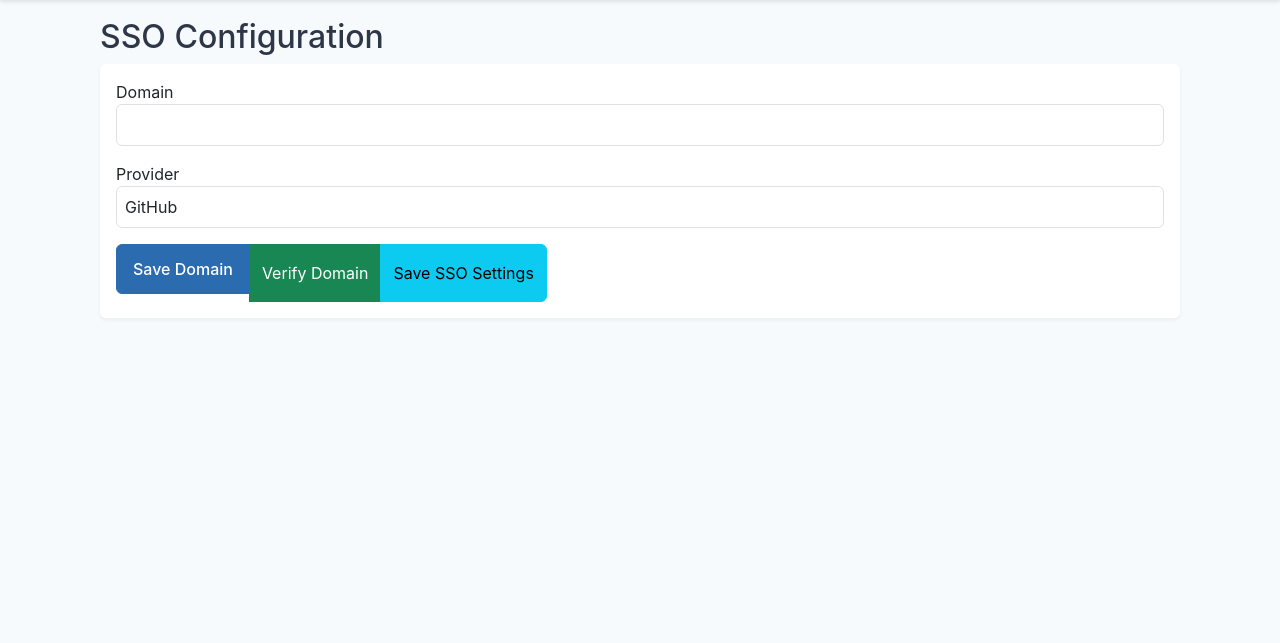
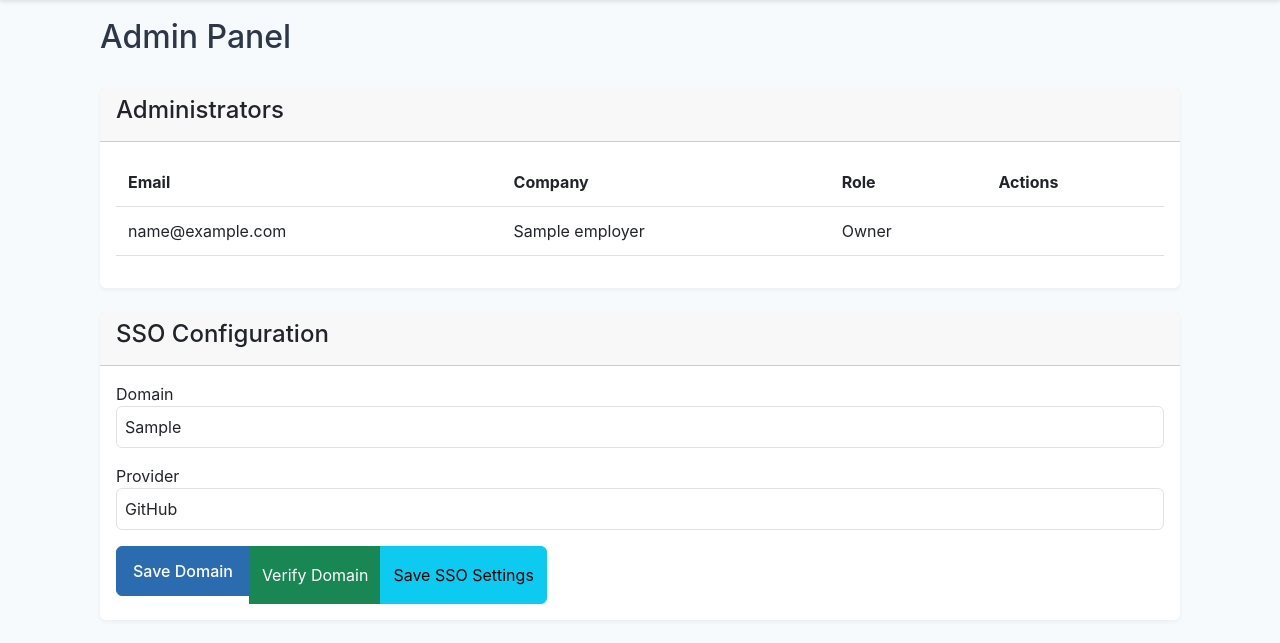
Before and after one commit to InSelfControll/jobseekers, a Flask app: page /admin/sso-config in a window 1280 px wide. Shown: the part 66-709 px from the top of the page. Run offline with Flask 3, Linux system fonts and the light colour scheme; the first user in the database is signed in; tables that the repository leaves empty hold one stand-in row (Sample ...); some libraries are stand-ins or nearby versions.

Commit message:
Assistant checkpoint: Update admin panel with complete features
Assistant generated file changes:
- templates/admin/sso_config.html: Update admin panel template with complete features
- routes/admin_routes.py: Update admin routes with new functionality

---

User prompt:

re-create the admin panel component to show all the needed features including the admin list and fix the data that needed for each provider.

```diff
--- a/routes/admin_routes.py
+++ b/routes/admin_routes.py
@@ -25,7 +25,31 @@ def admin_required(f):
 def sso_config():
     if not current_user.is_admin:
         abort(403)
-    return render_template('admin/sso_config.html')
+    # Get all admins for the company
+    admins = Employer.query.filter(
+        (Employer.is_admin == True) &
+        (Employer.company_domain == current_user.company_domain)
+    ).all()
+    return render_template('admin/sso_config.html', admins=admins)
+
+@admin_bp.route('/remove-admin/<int:admin_id>', methods=['POST'])
+@login_required
+@admin_required
+def remove_admin(admin_id):
+    if not current_user.is_owner:
+        return jsonify({'success': False, 'error': 'Only owners can remove admins'})
+
+    try:
+        admin = Employer.query.get(admin_id)
+        if admin.is_owner:
+            return jsonify({'success': False, 'error': 'Cannot remove owner'})
+
+        admin.is_admin = False
+        db.session.commit()
+        return jsonify({'success': True})
+    except Exception as e:
+        db.session.rollback()
+        return jsonify({'success': False, 'error': str(e)})
 
 def verify_domain_records(domain, provider):
     try:
--- a/templates/admin/sso_config.html
+++ b/templates/admin/sso_config.html
@@ -2,26 +2,70 @@
 {% extends "base.html" %}
 {% block content %}
 <div class="container">
-    <h2>SSO Configuration</h2>
-    <div class="card">
+    <div class="row mb-4">
+        <div class="col">
+            <h2>Admin Panel</h2>
+        </div>
+    </div>
+
+    <!-- Admin List -->
+    <div class="card mb-4">
+        <div class="card-header">
+            <h4>Administrators</h4>
+        </div>
+        <div class="card-body">
+            <table class="table">
+                <thead>
+                    <tr>
+                        <th>Email</th>
+                        <th>Company</th>
+                        <th>Role</th>
+                        <th>Actions</th>
+                    </tr>
+                </thead>
+                <tbody>
+                    {% for admin in admins %}
+                    <tr>
+                        <td>{{ admin.email }}</td>
+                        <td>{{ admin.company_name }}</td>
+                        <td>{{ "Owner" if admin.is_owner else "Admin" }}</td>
+                        <td>
+                            {% if not admin.is_owner %}
+                            <button onclick="removeAdmin('{{ admin.id }}')" class="btn btn-danger btn-sm">Remove</button>
+                            {% endif %}
+                        </td>
+                    </tr>
+                    {% endfor %}
+                </tbody>
+            </table>
+        </div>
+    </div>
+
+    <!-- SSO Configuration -->
+    <div class="card mb-4">
+        <div class="card-header">
+            <h4>SSO Configuration</h4>
+        </div>
         <div class="card-body">
             <form id="sso-form">
                 <div class="mb-3">
                     <label>Domain</label>
-                    <input type="text" name="domain" id="domain" class="form-control" required>
+                    <input type="text" name="domain" id="domain" class="form-control" value="{{ current_user.sso_domain or '' }}" required>
                 </div>
                 <div class="mb-3">
                     <label>Provider</label>
                     <select name="provider" id="provider" class="form-control" onchange="toggleProviderFields()">
-                        <option value="GITHUB">GitHub</option>
-                        <option value="SAML">Azure AD / Microsoft</option>
+                        <option value="GITHUB" {% if current_user.sso_provider == 'GITHUB' %}selected{% endif %}>GitHub</option>
+                        <option value="AZURE" {% if current_user.sso_provider == 'AZURE' %}selected{% endif %}>Azure AD / Microsoft</option>
                     </select>
                 </div>
 
+                <!-- GitHub Fields -->
                 <div id="github-fields" style="display: none;">
                     <div class="mb-3">
                         <label>Client ID</label>
                         <input type="text" name="client_id" id="client_id" class="form-control">
+                        <small class="text-muted">Create these at github.com/settings/developers</small>
                     </div>
                     <div class="mb-3">
                         <label>Client Secret</label>
@@ -29,10 +73,11 @@
                     </div>
                 </div>
 
-                <div id="saml-fields" style="display: none;">
+                <!-- Azure Fields -->
+                <div id="azure-fields" style="display: none;">
                     <div class="mb-3">
-                        <label>SAML Manifest File</label>
-                        <input type="file" name="saml_manifest" id="saml_manifest" class="form-control" accept=".xml">
+                        <label>Manifest File</label>
+                        <input type="file" name="manifest_file" id="manifest_file" class="form-control" accept=".xml">
                         <small class="text-muted">Upload your Azure AD Federation Metadata XML file</small>
                     </div>
                 </div>
@@ -52,3 +97,113 @@
     </div>
 </div>
 {% endblock %}
+
+{% block scripts %}
+<script>
+function toggleProviderFields() {
+    const provider = document.getElementById('provider').value;
+    document.getElementById('github-fields').style.display = provider === 'GITHUB' ? 'block' : 'none';
+    document.getElementById('azure-fields').style.display = provider === 'AZURE' ? 'block' : 'none';
+}
+
+function saveDomain() {
+    const domain = document.getElementById('domain').value;
+    const provider = document.getElementById('provider').value;
+
+    fetch('/admin/save-domain', {
+        method: 'POST',
+        headers: {
+            'Content-Type': 'application/json',
+            'X-CSRFToken': document.querySelector('meta[name="csrf-token"]').content
+        },
+        body: JSON.stringify({ domain, provider })
+    })
+    .then(response => response.json())
+    .then(data => {
+        if (data.success) {
+            document.getElementById('dns-records').style.display = 'block';
+            document.getElementById('dns-output').textContent =
+                `${data.cname_record}\n${data.txt_record}`;
+        } else {
+            alert('Error: ' + data.error);
+        }
+    });
+}
+
+function verifyDomain() {
+    const domain = document.getElementById('domain').value;
+
+    fetch('/admin/verify-domain', {
+        method: 'POST',
+        headers: {
+            'Content-Type': 'application/json',
+            'X-CSRFToken': document.querySelector('meta[name="csrf-token"]').content
+        },
+        body: JSON.stringify({ domain })
+    })
+    .then(response => response.json())
+    .then(data => {
+        if (data.success) {
+            alert('Domain verified successfully!');
+        } else {
+            alert('Verification failed: ' + data.error);
+        }
+    });
+}
+
+function saveSSOSettings() {
+    const provider = document.getElementById('provider').value;
+    const formData = new FormData();
+
+    formData.append('provider', provider);
+
+    if (provider === 'GITHUB') {
+        formData.append('client_id', document.getElementById('client_id').value);
+        formData.append('client_secret', document.getElementById('client_secret').value);
+    } else if (provider === 'AZURE') {
+        const manifestFile = document.getElementById('manifest_file').files[0];
+        if (manifestFile) {
+            formData.append('manifest_file', manifestFile);
+        }
+    }
+
+    fetch('/admin/save-sso-settings', {
+        method: 'POST',
+        headers: {
+            'X-CSRFToken': document.querySelector('meta[name="csrf-token"]').content
+        },
+        body: formData
+    })
+    .then(response => response.json())
+    .then(data => {
+        if (data.success) {
+            alert('SSO settings saved successfully!');
+        } else {
+            alert('Error: ' + data.error);
+        }
+    });
+}
+
+function removeAdmin(adminId) {
+    if (!confirm('Are you sure you want to remove this admin?')) return;
+
+    fetch('/admin/remove-admin/' + adminId, {
+        method: 'POST',
+        headers: {
+            'X-CSRFToken': document.querySelector('meta[name="csrf-token"]').content
+        }
+    })
+    .then(response => response.json())
+    .then(data => {
+        if (data.success) {
+            location.reload();
+        } else {
+            alert('Error: ' + data.error);
+        }
+    });
+}
+
+// Initialize provider fields on load
+document.addEventListener('DOMContentLoaded', toggleProviderFields);
+</script>
+{% endblock %}
```
